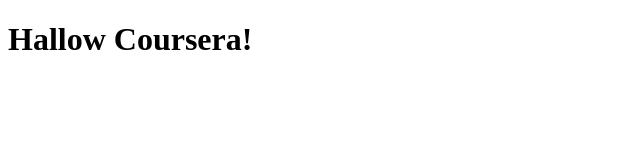
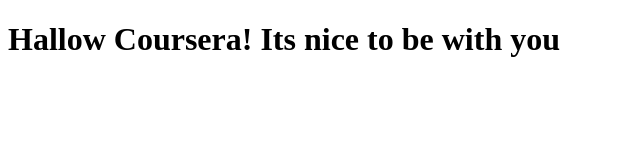
Before and after one commit to smakame/Training, a plain HTML site: page site/index.html in a window 1280 px wide. Shown: the whole page, without its empty margins (0-640 px from the left). Drawn offline with Linux system fonts and the light colour scheme.

Commit message:
Small edition

```diff
--- a/site/index.html
+++ b/site/index.html
@@ -4,6 +4,6 @@
 	<title>Hello Coursera</title>
 </head>
 <body>
-<h1> Hallow Coursera!</h1>
+<h1> Hallow Coursera! Its nice to be with you</h1>
 </body>
 </html>
```
